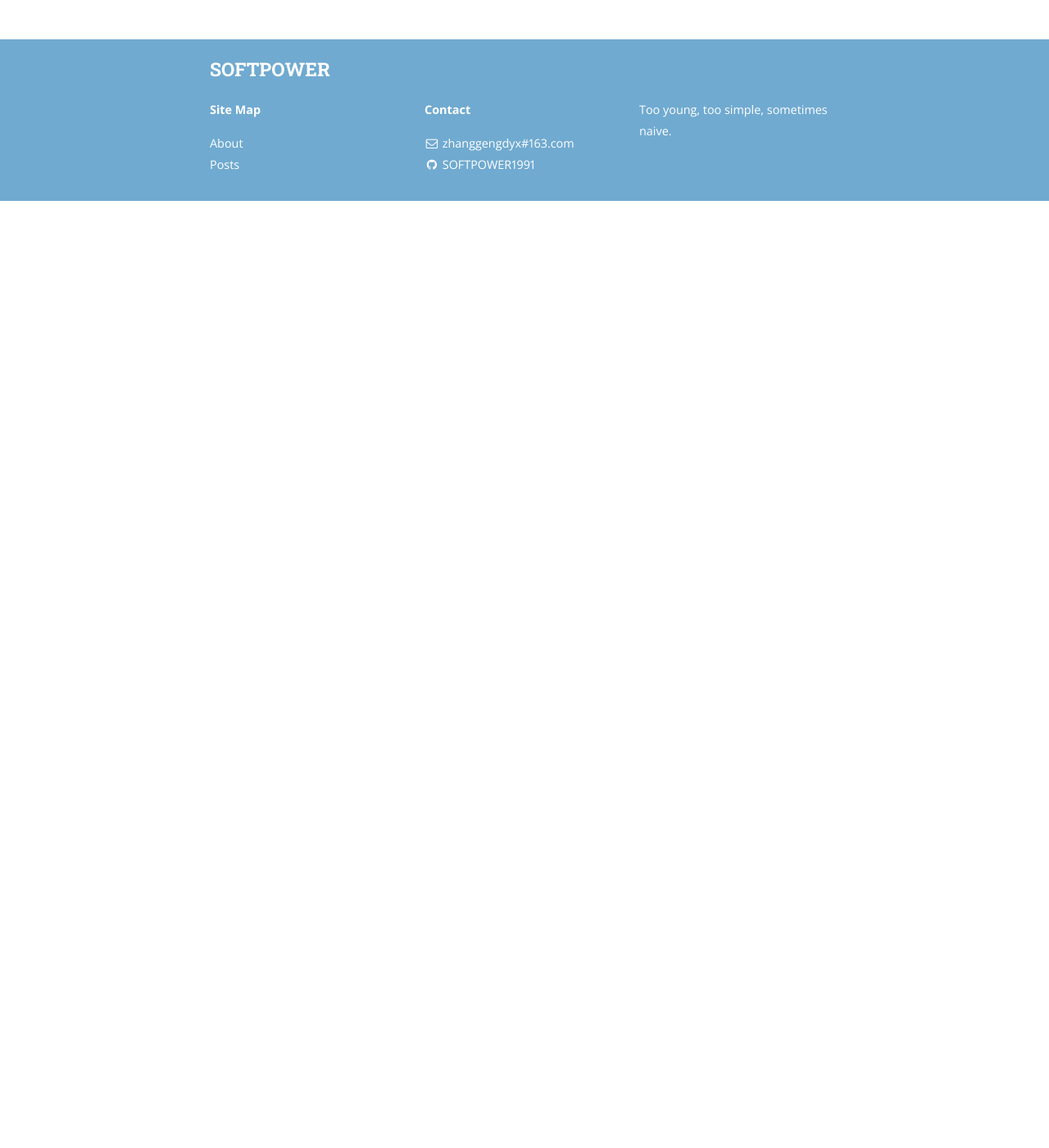
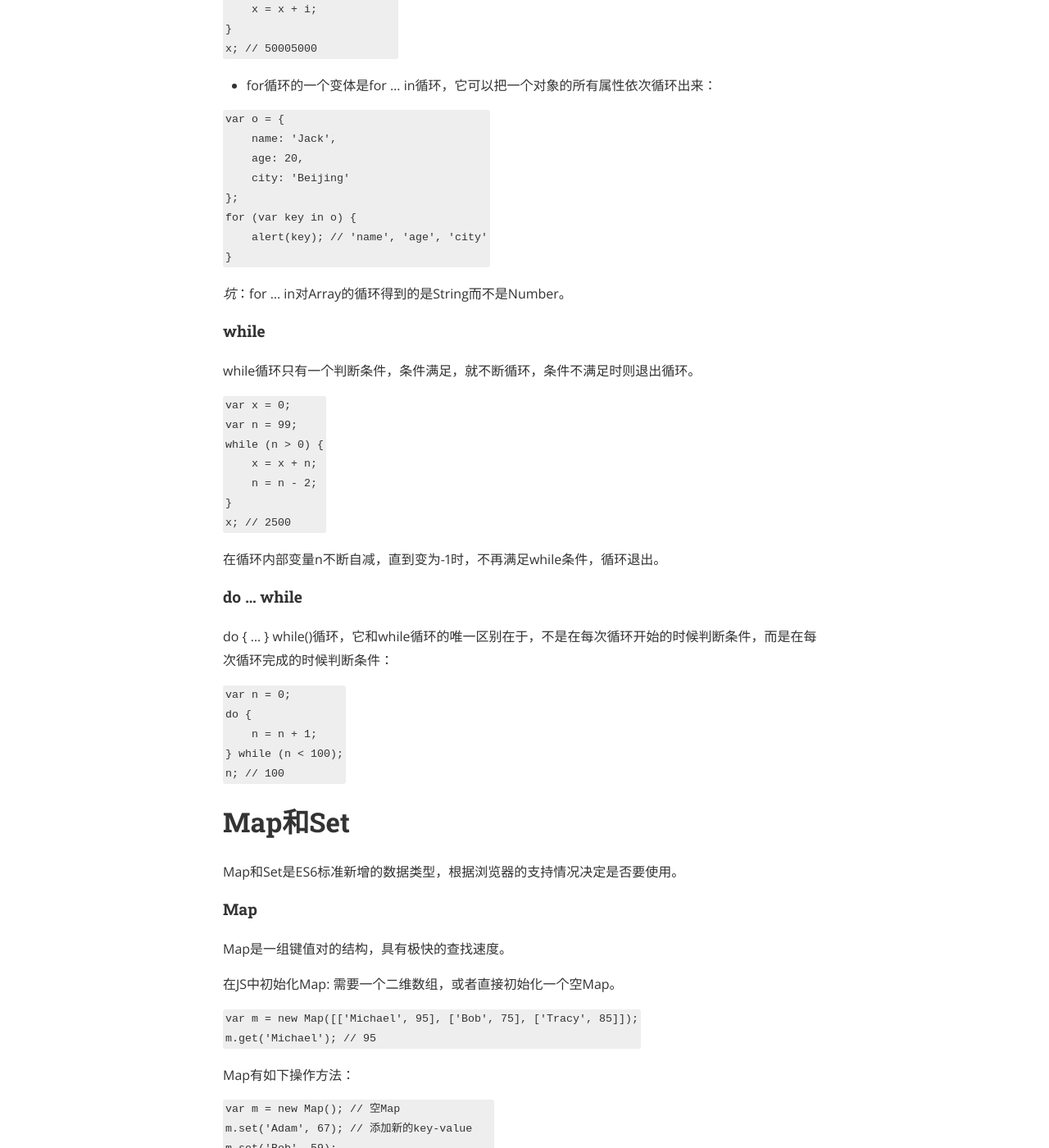
Before and after one commit to SOFTPOWER1991/SOFTPOWER1991.github.io, a Jekyll site: the page built from _posts/2016-06-20-JS基础语法.markdown, in a window 1280 px wide and 1400 px high, scrolled down 9528 px. Shown: the whole window at 82% size. Built offline with Jekyll 4.4.1, drawn with Linux system fonts in a browser that asks for light colours; nearby versions of some CDN libraries; a style sheet for code colours, icons or effects is not loaded; before the commit the page ends 9773 px from its top, so only the background shows below that; some of the changed text lies outside the part shown.

Commit message:
add new post js map and set

````diff
--- a/_posts/2016-06-20-JS基础语法.markdown
+++ b/_posts/2016-06-20-JS基础语法.markdown
@@ -435,6 +435,123 @@ JS 把null , undefined,0 , NaN 和空字符串'' 视为false,其它值一概为t
 
 # 循环
 
+#### for循环
+
+* 一种是for循环，通过初始条件、结束条件和递增条件来循环执行语句块：
+
+```
+var x = 0;
+var i;
+for (i=1; i<=10000; i++) {
+    x = x + i;
+}
+x; // 50005000
+```
+
+* for循环的一个变体是for ... in循环，它可以把一个对象的所有属性依次循环出来：
+
+```
+var o = {
+    name: 'Jack',
+    age: 20,
+    city: 'Beijing'
+};
+for (var key in o) {
+    alert(key); // 'name', 'age', 'city'
+}
+```
+
+*坑*：for ... in对Array的循环得到的是String而不是Number。
+
+#### while
+
+while循环只有一个判断条件，条件满足，就不断循环，条件不满足时则退出循环。
+
+```
+var x = 0;
+var n = 99;
+while (n > 0) {
+    x = x + n;
+    n = n - 2;
+}
+x; // 2500
+```
+在循环内部变量n不断自减，直到变为-1时，不再满足while条件，循环退出。
+
+#### do ... while
+
+do { ... } while()循环，它和while循环的唯一区别在于，不是在每次循环开始的时候判断条件，而是在每次循环完成的时候判断条件：
+
+```
+var n = 0;
+do {
+    n = n + 1;
+} while (n < 100);
+n; // 100
+```
+
 # Map和Set
 
+Map和Set是ES6标准新增的数据类型，根据浏览器的支持情况决定是否要使用。
+
+#### Map
+
+Map是一组键值对的结构，具有极快的查找速度。
+
+在JS中初始化Map: 需要一个二维数组，或者直接初始化一个空Map。
+
+```
+var m = new Map([['Michael', 95], ['Bob', 75], ['Tracy', 85]]);
+m.get('Michael'); // 95
+```
+
+Map有如下操作方法：
+
+```
+var m = new Map(); // 空Map
+m.set('Adam', 67); // 添加新的key-value
+m.set('Bob', 59);
+m.has('Adam'); // 是否存在key 'Adam': true
+m.get('Adam'); // 67
+m.delete('Adam'); // 删除key 'Adam'
+m.get('Adam'); // undefined
+```
+
+*Notice:* 多次对一个key放入value，后面的值会把前面的值冲掉
+
+#### Set
+
+Set和Map类似，也是一组key的集合，但不存储value。由于key不能重复，所以，在Set中，没有重复的key。
+
+JS中如何创建Set?
+
+要创建一个Set，需要提供一个Array作为输入，或者直接创建一个空Set
+
+```
+var s1 = new Set(); // 空Set
+var s2 = new Set([1, 2, 3]); // 含1, 2, 3
+```
+
+Set的常用操作方法：
+
+* add(key):可以添加元素到Set中，可以重复添加，但不会有效果
+
+```
+>>> s.add(4)
+>>> s
+{1, 2, 3, 4}
+>>> s.add(4)
+>>> s
+{1, 2, 3, 4}
+```
+
+* delete(key):方法可以删除元素
+
+```
+var s = new Set([1, 2, 3]);
+s; // Set {1, 2, 3}
+s.delete(3);
+s; // Set {1, 2}
+```
+
 # iterable
````
